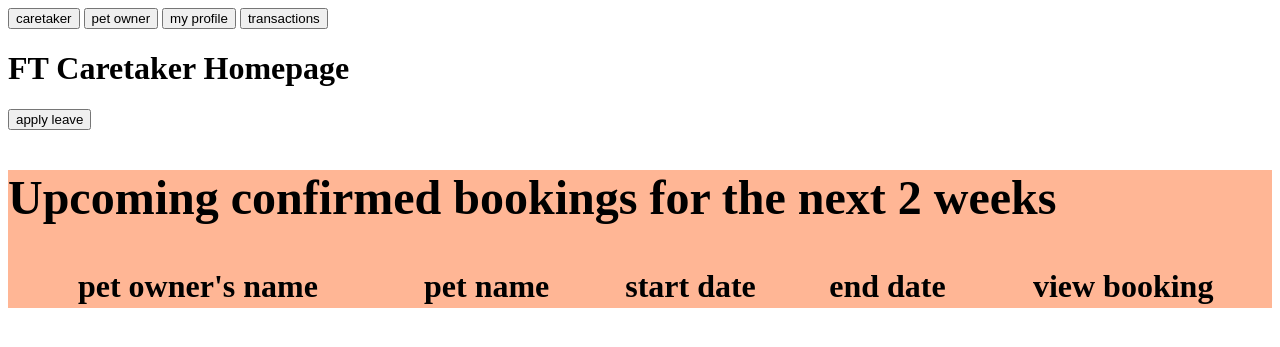
After one commit to chuachengling/CS2102_2021_S1_Team7, a Flask app: template FlaskApp/templates/CT FT homepage.html in a window 1280 px wide. The commit adds this page. Shown: the top 347 px of the page. Run offline with Flask 2, Linux system fonts and the light colour scheme; the template is opened without the code that fills it, so the values that code supplies are empty; some libraries are stand-ins or nearby versions.

Commit message:
updated prior skeletons for transactions and reviews + homepage for CT

```diff
--- /dev/null
+++ b/FlaskApp/templates/CT FT homepage.html
@@ -0,0 +1,59 @@
+<!DOCTYPE html>
+<html lang="en">
+<button onclick="caretaker homepage" type="button">
+    caretaker
+</button>
+<button onclick="pet owner homepage" type="button">
+    pet owner
+</button>
+<button onclick="my profile page" type="button">
+    my profile
+</button>
+<button onclick="transaction page" type="button">
+    transactions
+</button>
+<head>
+    <h1>
+        FT Caretaker Homepage
+    </h1>
+    <button onclick="leave page" type="button">
+        apply leave
+    </button>
+    <style>
+    {
+        box-sizing: border-box;
+    }
+    /* Set additional styling options for the columns */
+    .row {
+    float: top;
+    width: 100%;
+    }
+
+    .column:after {
+    content: "";
+    display: table;
+    clear: both;
+    }
+    </style>
+</head>
+<body>
+    <h1>
+        <div class="column">
+        <div class="row" style="background-color:#FFB695;">
+            <h2>
+                Upcoming confirmed bookings for the next 2 weeks
+            </h2>
+            <table style="width: 100%">
+                <tr>
+                <th>pet owner's name</th>
+                <th>pet name</th>
+                <th>start date</th>
+                <th>end date</th>
+                <th>view booking<th>
+                </tr>
+            </table>
+        </div>
+    </div>
+    </h1>
+</body>
+</html>
--- a/FlaskApp/templates/all transactions.html
+++ b/FlaskApp/templates/all transactions.html
@@ -13,7 +13,9 @@
     transactions
 </button>
 <head>
-    <br>all my transactions
+    <h1>
+        <br>All My Transactions
+    </h1>
 </head>
 <body>
     <button onclick="salary page" type="button">
```
Also changed, not shown: FlaskApp/templates/CT PT homepage.html (added, +73 -0 lines), FlaskApp/templates/caretaker reviews.html (+4 -4 lines), FlaskApp/templates/review and rating.html (added, +48 -0 lines).
